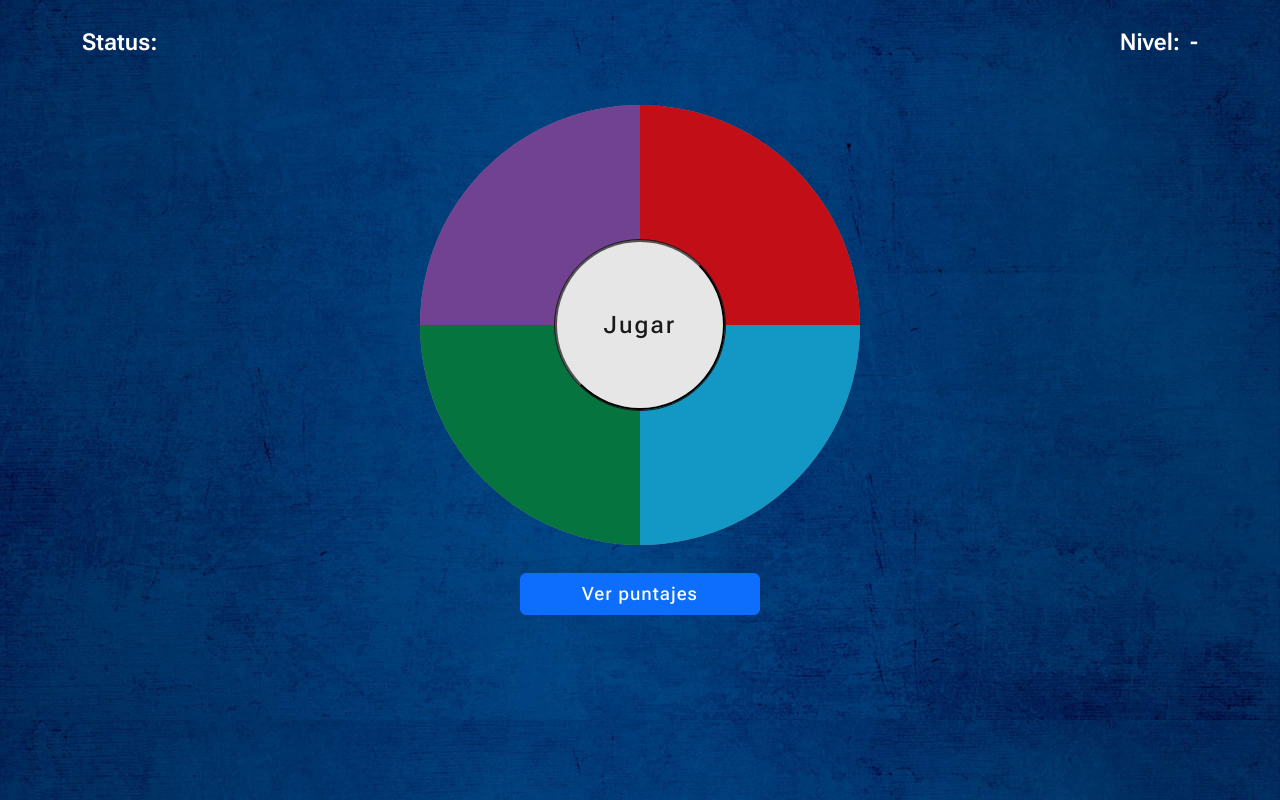
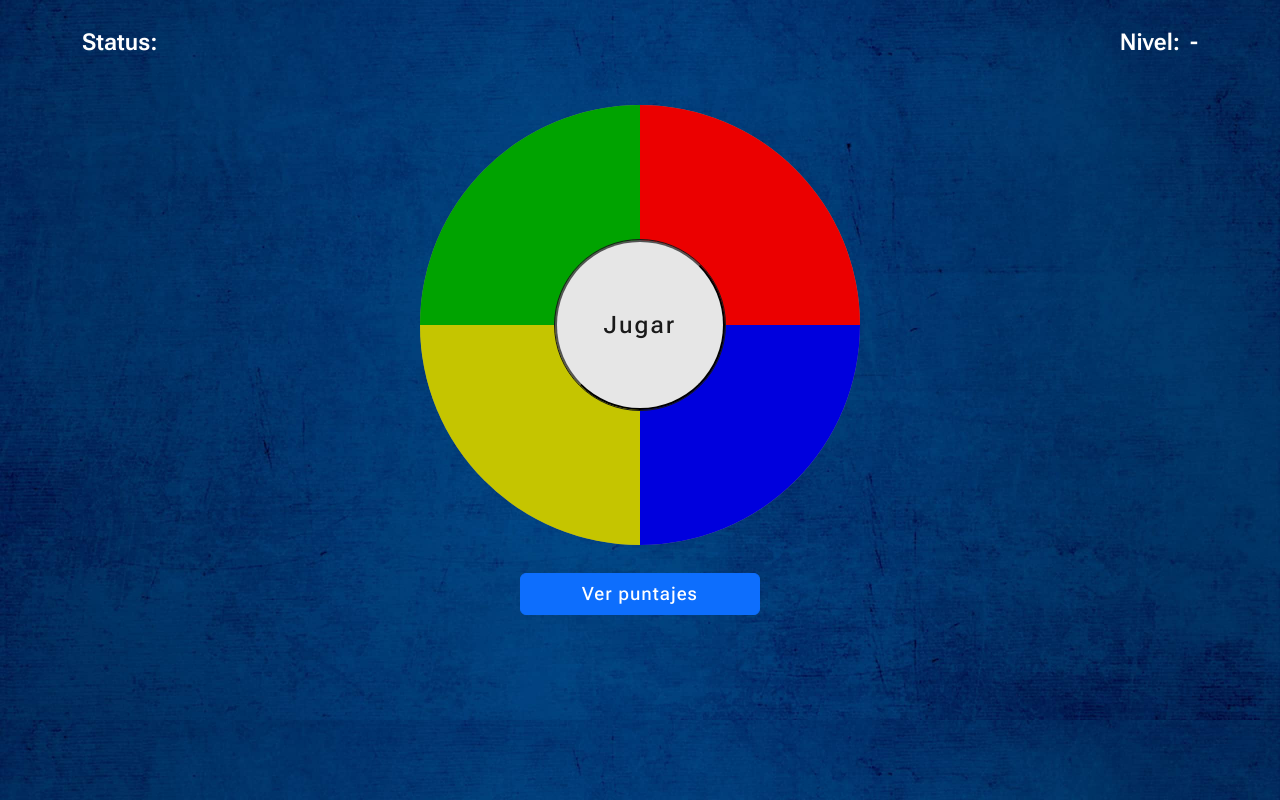
Before and after one commit to jorge088/JuegoSimonDice, a plain HTML site: page index.html in a window 1280 px wide. Drawn offline with Linux system fonts and the light colour scheme.

Commit message:
Se modifica colores del tablero de juego

```diff
--- a/index.html
+++ b/index.html
@@ -35,9 +35,9 @@
 
   <div class="container">
     <div class="tablero" id="tablero">
-      <div id="cuadro0" class="tablero__cuadro violeta"></div>
+      <div id="cuadro0" class="tablero__cuadro verde"></div>
       <div id="cuadro1" class="tablero__cuadro rojo"></div>
-      <div id="cuadro2" class="tablero__cuadro verde"></div>
+      <div id="cuadro2" class="tablero__cuadro amarillo"></div>
       <div id="cuadro3" class="tablero__cuadro azul"></div>
     </div>
   </div>
--- a/scss/styles.scss
+++ b/scss/styles.scss
@@ -81,39 +81,54 @@ body {
     &__cuadro {
 
         &.azul {
-            background: #1397c4;
+            // background: #1397c4;
+            background: #0000dd;
 
             &.resaltado {
-                background-color: #59cdf3;
+                // background-color: #59cdf3;
+                background: #3838fa;
+
                 opacity: 1;
             }
         }
 
         &.verde {
-            background: #05743e;
+            // background: #05743e;
+            background: #00a300;
+
 
             &.resaltado {
-                background-color: #0aaa5d;
+                // background-color: #0aaa5d;
+            background: #13d613;
+
                 opacity: 1;
 
             }
         }
 
         &.rojo {
-            background: #c20e17;
+            // background: #c20e17;
+            background: #eb0000;
+
 
             &.resaltado {
-                background-color: #f32530;
+                // background-color: #f32530;
+            background: #ff4141;
+
                 opacity: 1;
 
             }
         }
 
-        &.violeta {
-            background: #724292;
+        &.amarillo {
+            // background: #724292;
+            background: #c5c500;
+
 
             &.resaltado {
-                background-color: #a65dd6;
+                // background-color: #a65dd6;
+            background: #ffff44;
+
                 opacity: 1;
 
             }
```
Also changed, not shown: css/styles.css, 1 other file.
